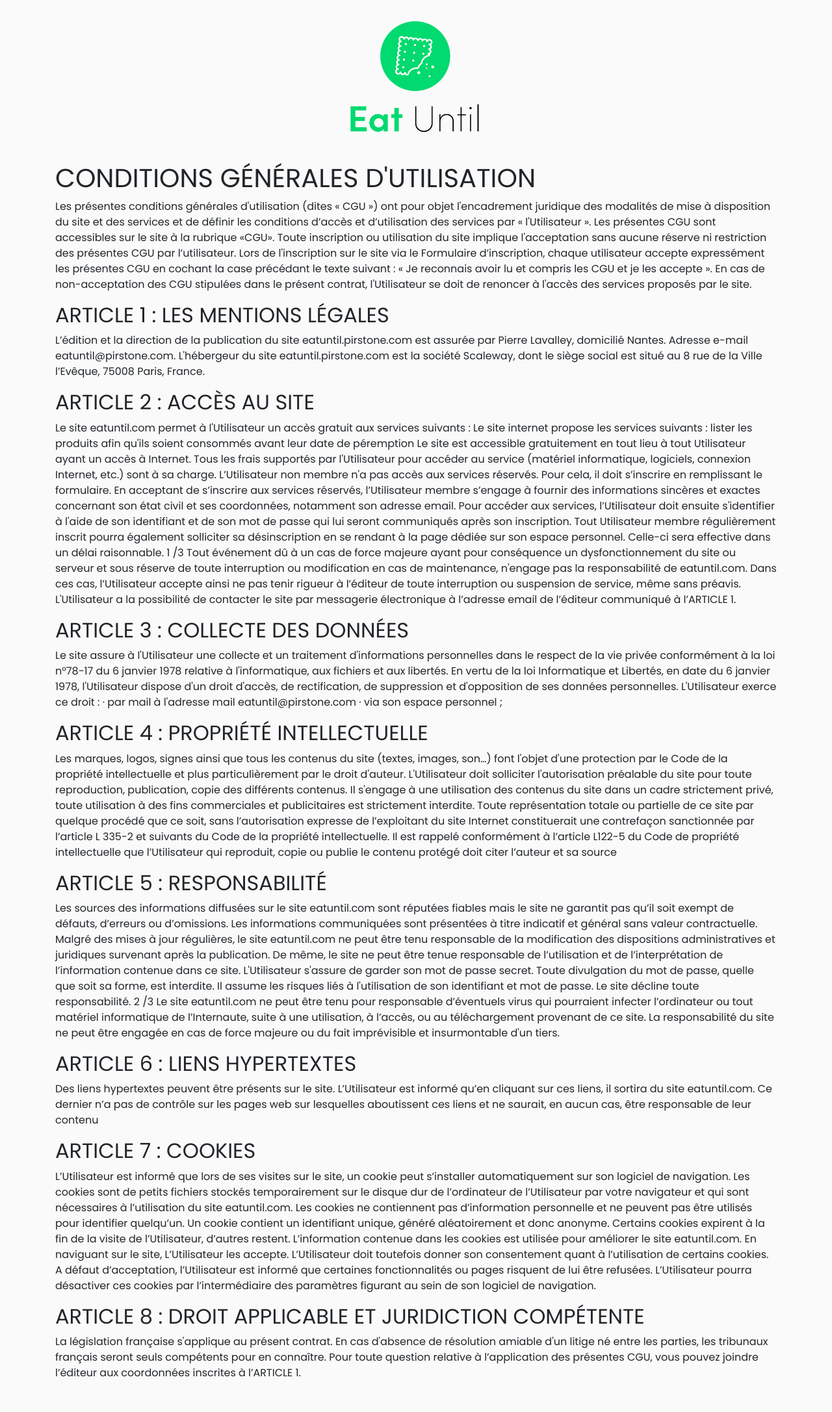
After one commit to piRstone/eat-until-api, a Django app: page /cgu in a window 1280 px wide. The commit adds this page. Shown: the whole page at 65% size. Run offline with Django 3.2, Linux system fonts and the light colour scheme; some libraries are stand-ins or nearby versions.

Commit message:
Created web home page and CGU (fr) page

```diff
--- a/eatuntil/templates/base.html
+++ b/eatuntil/templates/base.html
@@ -8,7 +8,7 @@
     <meta name="description" content="">
     <meta name="author" content="">
     <link rel="icon" href="{% static 'img/favicon.png' %}">
-    <title>Eat Until</title>
+    <title>{% block title %}{% endblock %}Eat Until</title>
 
     <link rel="stylesheet" href="https://stackpath.bootstrapcdn.com/bootstrap/4.3.1/css/bootstrap.min.css" integrity="sha384-ggOyR0iXCbMQv3Xipma34MD+dH/1fQ784/j6cY/iJTQUOhcWr7x9JvoRxT2MZw1T" crossorigin="anonymous">
     <link rel="stylesheet" href="{% static 'css/style.css' %}">
--- /dev/null
+++ b/eatuntil/templates/cgu.html
@@ -0,0 +1,151 @@
+{% extends "base.html" %}
+
+{% block title %}CGU - {% endblock %}
+
+{% block content %}
+
+<div class="mb-5">
+    <h1>CONDITIONS GÉNÉRALES D'UTILISATION</h1>
+    <p>
+    Les présentes conditions générales d'utilisation (dites « CGU ») ont
+    pour objet l'encadrement juridique des modalités de mise à disposition
+    du site et des services et de définir les conditions d’accès et
+    d’utilisation des services par « l'Utilisateur ». Les présentes CGU sont
+    accessibles sur le site à la rubrique «CGU». Toute inscription ou
+    utilisation du site implique l'acceptation sans aucune réserve ni
+    restriction des présentes CGU par l’utilisateur. Lors de l'inscription
+    sur le site via le Formulaire d’inscription, chaque utilisateur accepte
+    expressément les présentes CGU en cochant la case précédant le texte
+    suivant : « Je reconnais avoir lu et compris les CGU et je les accepte
+    ». En cas de non-acceptation des CGU stipulées dans le présent contrat,
+    l'Utilisateur se doit de renoncer à l'accès des services proposés par le
+    site.
+    </p>
+    <h2>ARTICLE 1 : LES MENTIONS LÉGALES</h2>
+    <p>
+    L’édition et la direction de la publication du site
+    eatuntil.pirstone.com est assurée par Pierre Lavalley, domicilié Nantes.
+    Adresse e-mail eatuntil@pirstone.com. L'hébergeur du site
+    eatuntil.pirstone.com est la société Scaleway, dont le siège social est
+    situé au 8 rue de la Ville l’Evêque, 75008 Paris, France.
+    </p>
+    <h2>ARTICLE 2 : ACCÈS AU SITE</h2>
+    <p>
+    Le site eatuntil.com permet à l'Utilisateur un accès gratuit aux
+    services suivants : Le site internet propose les services suivants :
+    lister les produits afin qu'ils soient consommés avant leur date de
+    péremption Le site est accessible gratuitement en tout lieu à tout
+    Utilisateur ayant un accès à Internet. Tous les frais supportés par
+    l'Utilisateur pour accéder au service (matériel informatique, logiciels,
+    connexion Internet, etc.) sont à sa charge. L’Utilisateur non membre n'a
+    pas accès aux services réservés. Pour cela, il doit s’inscrire en
+    remplissant le formulaire. En acceptant de s’inscrire aux services
+    réservés, l’Utilisateur membre s’engage à fournir des informations
+    sincères et exactes concernant son état civil et ses coordonnées,
+    notamment son adresse email. Pour accéder aux services, l’Utilisateur
+    doit ensuite s'identifier à l'aide de son identifiant et de son mot de
+    passe qui lui seront communiqués après son inscription. Tout Utilisateur
+    membre régulièrement inscrit pourra également solliciter sa
+    désinscription en se rendant à la page dédiée sur son espace personnel.
+    Celle-ci sera effective dans un délai raisonnable. 1 /3 Tout événement
+    dû à un cas de force majeure ayant pour conséquence un dysfonctionnement
+    du site ou serveur et sous réserve de toute interruption ou modification
+    en cas de maintenance, n'engage pas la responsabilité de eatuntil.com.
+    Dans ces cas, l’Utilisateur accepte ainsi ne pas tenir rigueur à
+    l’éditeur de toute interruption ou suspension de service, même sans
+    préavis. L'Utilisateur a la possibilité de contacter le site par
+    messagerie électronique à l’adresse email de l’éditeur communiqué à
+    l’ARTICLE 1.
+    </p>
+    <h2>ARTICLE 3 : COLLECTE DES DONNÉES</h2>
+    <p>
+    Le site assure à l'Utilisateur une collecte et un traitement
+    d'informations personnelles dans le respect de la vie privée
+    conformément à la loi n°78-17 du 6 janvier 1978 relative à
+    l'informatique, aux fichiers et aux libertés. En vertu de la loi
+    Informatique et Libertés, en date du 6 janvier 1978, l'Utilisateur
+    dispose d'un droit d'accès, de rectification, de suppression et
+    d'opposition de ses données personnelles. L'Utilisateur exerce ce droit
+    : · par mail à l'adresse mail eatuntil@pirstone.com · via son espace
+    personnel ;
+    </p>
+    <h2>ARTICLE 4 : PROPRIÉTÉ INTELLECTUELLE</h2>
+    <p>
+    Les marques, logos, signes ainsi que tous les contenus du site (textes,
+    images, son…) font l'objet d'une protection par le Code de la propriété
+    intellectuelle et plus particulièrement par le droit d'auteur.
+    L'Utilisateur doit solliciter l'autorisation préalable du site pour
+    toute reproduction, publication, copie des différents contenus. Il
+    s'engage à une utilisation des contenus du site dans un cadre
+    strictement privé, toute utilisation à des fins commerciales et
+    publicitaires est strictement interdite. Toute représentation totale ou
+    partielle de ce site par quelque procédé que ce soit, sans
+    l’autorisation expresse de l’exploitant du site Internet constituerait
+    une contrefaçon sanctionnée par l’article L 335-2 et suivants du Code de
+    la propriété intellectuelle. Il est rappelé conformément à l’article
+    L122-5 du Code de propriété intellectuelle que l’Utilisateur qui
+    reproduit, copie ou publie le contenu protégé doit citer l’auteur et sa
+    source
+    </p>
+    <h2>ARTICLE 5 : RESPONSABILITÉ</h2>
+    <p>
+    Les sources des informations diffusées sur le site eatuntil.com sont
+    réputées fiables mais le site ne garantit pas qu’il soit exempt de
+    défauts, d’erreurs ou d’omissions. Les informations communiquées sont
+    présentées à titre indicatif et général sans valeur contractuelle.
+    Malgré des mises à jour régulières, le site eatuntil.com ne peut être
+    tenu responsable de la modification des dispositions administratives et
+    juridiques survenant après la publication. De même, le site ne peut être
+    tenue responsable de l’utilisation et de l’interprétation de
+    l’information contenue dans ce site. L'Utilisateur s'assure de garder
+    son mot de passe secret. Toute divulgation du mot de passe, quelle que
+    soit sa forme, est interdite. Il assume les risques liés à l'utilisation
+    de son identifiant et mot de passe. Le site décline toute
+    responsabilité. 2 /3 Le site eatuntil.com ne peut être tenu pour
+    responsable d’éventuels virus qui pourraient infecter l’ordinateur ou
+    tout matériel informatique de l’Internaute, suite à une utilisation, à
+    l’accès, ou au téléchargement provenant de ce site. La responsabilité du
+    site ne peut être engagée en cas de force majeure ou du fait
+    imprévisible et insurmontable d'un tiers.
+    </p>
+    <h2>ARTICLE 6 : LIENS HYPERTEXTES</h2>
+    <p>
+    Des liens hypertextes peuvent être présents sur le site. L’Utilisateur
+    est informé qu’en cliquant sur ces liens, il sortira du site
+    eatuntil.com. Ce dernier n’a pas de contrôle sur les pages web sur
+    lesquelles aboutissent ces liens et ne saurait, en aucun cas, être
+    responsable de leur contenu
+    </p>
+    <h2>ARTICLE 7 : COOKIES</h2>
+    <p>
+    L’Utilisateur est informé que lors de ses visites sur le site, un cookie
+    peut s’installer automatiquement sur son logiciel de navigation. Les
+    cookies sont de petits fichiers stockés temporairement sur le disque dur
+    de l’ordinateur de l’Utilisateur par votre navigateur et qui sont
+    nécessaires à l’utilisation du site eatuntil.com. Les cookies ne
+    contiennent pas d’information personnelle et ne peuvent pas être
+    utilisés pour identifier quelqu’un. Un cookie contient un identifiant
+    unique, généré aléatoirement et donc anonyme. Certains cookies expirent
+    à la fin de la visite de l’Utilisateur, d’autres restent. L’information
+    contenue dans les cookies est utilisée pour améliorer le site
+    eatuntil.com. En naviguant sur le site, L’Utilisateur les accepte.
+    L’Utilisateur doit toutefois donner son consentement quant à
+    l’utilisation de certains cookies. A défaut d’acceptation, l’Utilisateur
+    est informé que certaines fonctionnalités ou pages risquent de lui être
+    refusées. L’Utilisateur pourra désactiver ces cookies par
+    l’intermédiaire des paramètres figurant au sein de son logiciel de
+    navigation.
+    </p>
+    <h2>
+    ARTICLE 8 : DROIT APPLICABLE ET JURIDICTION COMPÉTENTE
+    </h2>
+    <p>
+    La législation française s'applique au présent contrat. En cas d'absence
+    de résolution amiable d'un litige né entre les parties, les tribunaux
+    français seront seuls compétents pour en connaître. Pour toute question
+    relative à l’application des présentes CGU, vous pouvez joindre
+    l’éditeur aux coordonnées inscrites à l’ARTICLE 1.
+    </p>
+</div>
+
+{% endblock %}
--- a/eatuntil/urls.py
+++ b/eatuntil/urls.py
@@ -20,6 +20,7 @@ from accounts.views import (
     UserViewSet,
     ActivateUserView)
 from inventories.views import InventoryViewSet, ProductViewSet
+from .views import HomeView, CGUView
 
 
 router = DefaultRouter(trailing_slash=False)
@@ -36,6 +37,8 @@ api_urls += [
 ]
 
 urlpatterns = [
+    path('', HomeView.as_view(), name='home'),
+    path('cgu', CGUView.as_view(), name='cgu'),
     path('reset-password/', PasswordResetView.as_view(), name='password_reset'),
     path('reset-password/done/', PasswordResetDoneView.as_view(), name='password_reset_done'),
     path('accounts/reset/<uidb64>/<token>/',
--- /dev/null
+++ b/eatuntil/views.py
@@ -0,0 +1,9 @@
+from django.views.generic import TemplateView
+
+
+class HomeView(TemplateView):
+    template_name = 'home.html'
+
+
+class CGUView(TemplateView):
+    template_name = 'cgu.html'
```
Also changed, not shown: eatuntil/templates/home.html (added, +13 -0 lines), eatuntil/locale/fr/LC_MESSAGES/django.po, eatuntil/static/img/logo-horizontal.svg (added), 1 other file.
